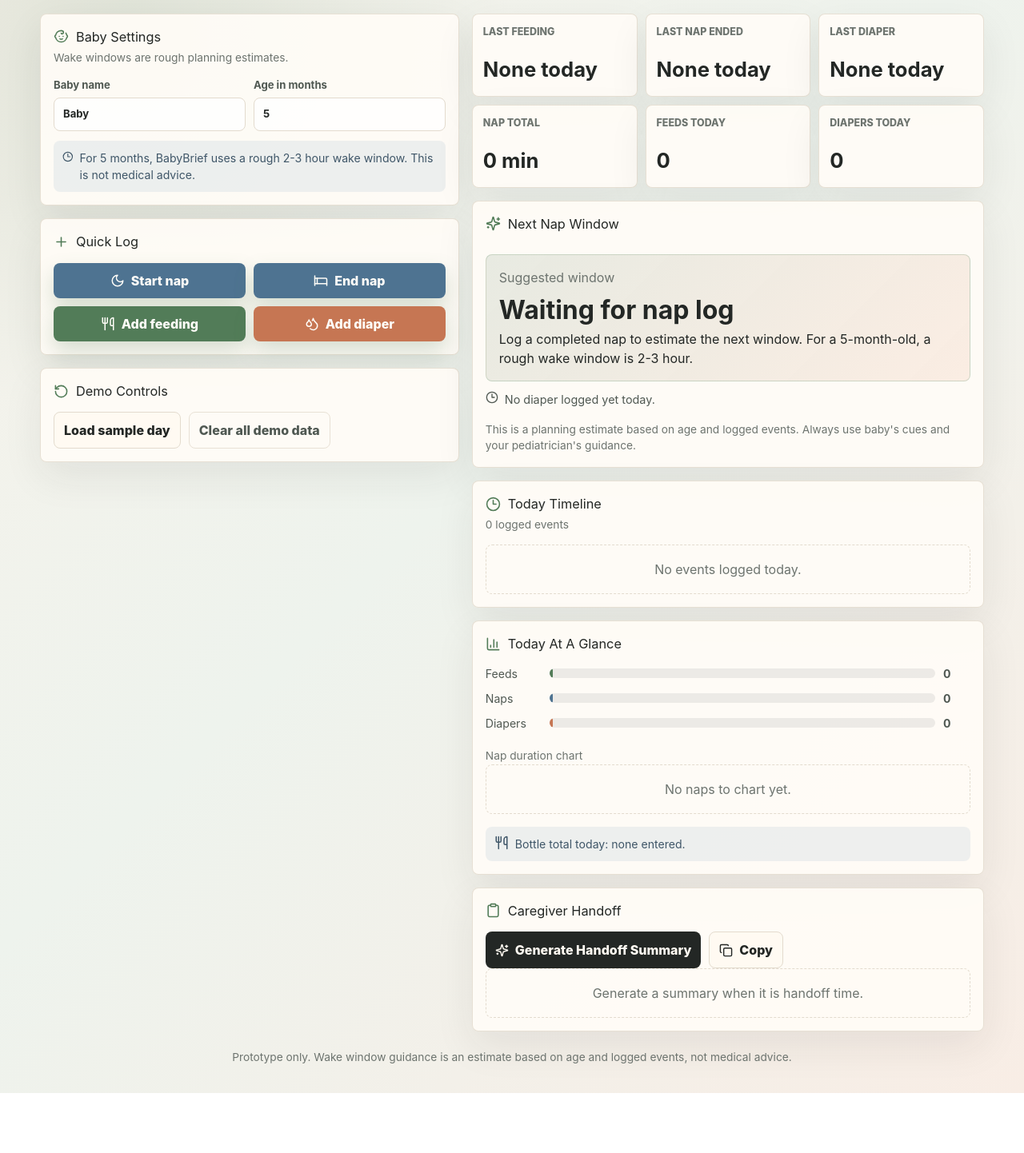
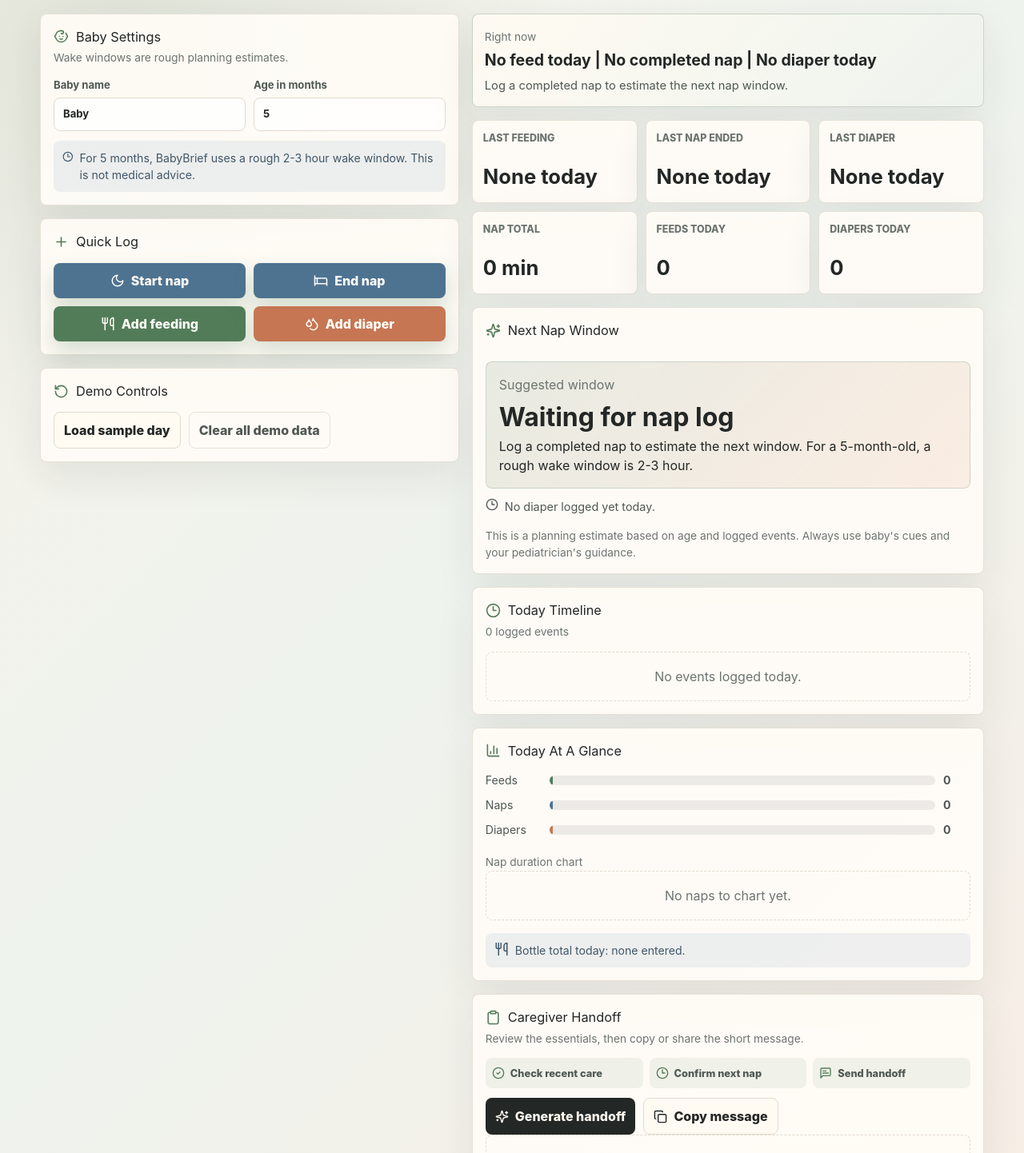
Before and after one commit to clavellem/BabyBrief, a Next.js app: page / in a window 1280 px wide. Shown: the part 108-1550 px from the top of the page at 80% size. Before the commit the page ends 1475 px from the top, so only its background shows below. Built offline with nearby package versions, Linux system fonts and the light colour scheme.

Commit message:
Add editable events and improved handoff UX

```diff
--- a/app/globals.css
+++ b/app/globals.css
@@ -269,6 +269,23 @@ textarea:focus {
   border: 1px dashed rgba(135, 166, 138, 0.7);
 }
 
+.form-panel-header {
+  display: flex;
+  gap: 8px;
+  align-items: baseline;
+  justify-content: space-between;
+  margin-bottom: 10px;
+}
+
+.form-panel-header strong {
+  font-size: 0.95rem;
+}
+
+.form-panel-header span {
+  color: var(--muted);
+  font-size: 0.8rem;
+}
+
 .full-span {
   grid-column: 1 / -1;
 }
@@ -285,6 +302,29 @@ textarea:focus {
   display: grid;
   grid-template-columns: repeat(3, minmax(0, 1fr));
   gap: 10px;
+}
+
+.right-now-card {
+  display: grid;
+  gap: 8px;
+  padding: 15px;
+  border: 1px solid rgba(135, 166, 138, 0.42);
+  border-radius: 8px;
+  background: linear-gradient(135deg, rgba(255, 250, 242, 0.94), rgba(238, 243, 237, 0.92));
+  box-shadow: 0 18px 50px rgba(35, 39, 37, 0.08);
+}
+
+.right-now-card strong {
+  display: block;
+  margin-top: 5px;
+  font-size: clamp(1rem, 2vw, 1.22rem);
+  line-height: 1.35;
+}
+
+.right-now-card p {
+  margin: 0;
+  color: #4f5852;
+  font-size: 0.92rem;
 }
 
 .metric-card {
@@ -385,6 +425,15 @@ textarea:focus {
   color: #8d5151;
 }
 
+.timeline-actions {
+  display: flex;
+  gap: 6px;
+}
+
+.edit-icon {
+  color: #4f6f86;
+}
+
 .charts-grid {
   display: grid;
   gap: 16px;
@@ -435,8 +484,92 @@ textarea:focus {
   padding: 14px;
   box-shadow: none;
   background: #fffaf2;
-  white-space: pre-line;
   line-height: 1.55;
+}
+
+.summary-box span,
+.handoff-review span,
+.missing-list span {
+  display: block;
+  color: var(--muted);
+  font-size: 0.76rem;
+  font-weight: 800;
+  text-transform: uppercase;
+}
+
+.summary-box p,
+.handoff-review p,
+.missing-list p {
+  margin: 5px 0 0;
+}
+
+.handoff-actions {
+  justify-content: flex-start;
+  margin-top: 0;
+}
+
+.handoff-steps {
+  display: grid;
+  grid-template-columns: repeat(3, minmax(0, 1fr));
+  gap: 8px;
+  margin-bottom: 12px;
+}
+
+.handoff-steps div {
+  display: flex;
+  gap: 7px;
+  align-items: center;
+  min-height: 38px;
+  padding: 8px;
+  border-radius: 8px;
+  background: rgba(135, 166, 138, 0.12);
+  color: #4f5852;
+  font-size: 0.8rem;
+  font-weight: 800;
+}
+
+.handoff-steps svg {
+  flex: 0 0 auto;
+  color: var(--sage-dark);
+}
+
+.handoff-panel {
+  display: grid;
+  gap: 10px;
+  margin-top: 12px;
+}
+
+.handoff-review {
+  display: grid;
+  grid-template-columns: repeat(2, minmax(0, 1fr));
+  gap: 9px;
+}
+
+.handoff-review > div,
+.missing-list {
+  padding: 12px;
+  border: 1px solid var(--line);
+  border-radius: 8px;
+  background: rgba(255, 255, 255, 0.58);
+}
+
+.handoff-review strong {
+  display: block;
+  margin-top: 5px;
+  line-height: 1.45;
+}
+
+.full-width-button {
+  width: 100%;
+}
+
+.handoff-empty {
+  display: grid;
+  gap: 5px;
+}
+
+.handoff-empty strong {
+  color: var(--ink);
 }
 
 .empty-state {
@@ -493,12 +626,27 @@ textarea:focus {
   }
 
   .timeline-row {
-    grid-template-columns: 36px 1fr auto;
+    grid-template-columns: 36px 1fr;
     padding: 10px;
+  }
+
+  .timeline-actions {
+    grid-column: 2;
+    justify-content: flex-start;
   }
 
   .bar-row,
   .nap-bar {
     grid-template-columns: 60px 1fr 44px;
   }
+
+  .form-panel-header,
+  .handoff-review,
+  .handoff-steps {
+    grid-template-columns: 1fr;
+  }
+
+  .form-panel-header {
+    display: grid;
+  }
 }
--- a/app/page.tsx
+++ b/app/page.tsx
@@ -5,13 +5,17 @@ import {
   BarChart3,
   Bed,
   CalendarDays,
+  CheckCircle2,
   Clipboard,
   Clock3,
   Copy,
   Droplets,
+  MessageSquareText,
   Moon,
+  Pencil,
   Plus,
   RotateCcw,
+  Share2,
   Sparkles,
   Trash2,
   Utensils,
@@ -58,6 +62,17 @@ type ActiveNap = {
 };
 
 type FormMode = "feeding" | "diaper" | "nap-start" | "nap-end" | null;
+
+type HandoffSummary = {
+  generatedAt: string;
+  overview: string;
+  lastFeed: string;
+  lastNap: string;
+  lastDiaper: string;
+  nextNap: string;
+  missing: string[];
+  copyable: string;
+};
 
 const eventStorageKey = "babybrief.events";
 const settingsStorageKey = "babybrief.settings";
@@ -292,7 +307,7 @@ function buildInsights(events: BabyEvent[], ageMonths: number) {
   return insights.length ? insights : ["Today is lightly logged so far."];
 }
 
-function buildHandoff(events: BabyEvent[], settings: BabySettings) {
+function buildHandoff(events: BabyEvent[], settings: BabySettings): HandoffSummary {
   const todayEvents = events.filter((event) => isToday(eventDate(event)));
   const feedCount = todayEvents.filter((event) => event.type === "feeding").length;
   const diapers = todayEvents.filter((event): event is Extract<BabyEvent, { type: "diaper" }> => event.type === "diaper");
@@ -338,18 +353,31 @@ function buildHandoff(events: BabyEvent[], settings: BabySettings) {
     ? `${copyableParts.join(", ")}.`
     : "The day has not been logged yet.";
 
-  return `Today so far: ${feedCount} feed${feedCount === 1 ? "" : "s"}, ${diapers.length} diaper${diapers.length === 1 ? "" : "s"}, and ${naps.length} nap${naps.length === 1 ? "" : "s"} totaling ${formatDuration(napTotal)}.
+  return {
+    generatedAt: new Date().toISOString(),
+    overview: `Today so far: ${feedCount} feed${feedCount === 1 ? "" : "s"}, ${diapers.length} diaper${diapers.length === 1 ? "" : "s"}, and ${naps.length} nap${naps.length === 1 ? "" : "s"} totaling ${formatDuration(napTotal)}.`,
+    lastFeed: lastFeedLine,
+    lastNap: lastNapLine,
+    lastDiaper: lastDiaperLine,
+    nextNap: predictionLine,
+    missing: missing.length ? missing : ["No obvious gaps from today's logs."],
+    copyable
+  };
+}
 
-${lastFeedLine}
-${lastNapLine}
-${lastDiaperLine}
-${predictionLine}
+function formatHandoffForClipboard(handoff: HandoffSummary) {
+  return `${handoff.overview}
+
+${handoff.lastFeed}
+${handoff.lastNap}
+${handoff.lastDiaper}
+${handoff.nextNap}
 
 Missing context:
-${missing.length ? missing.map((item) => `- ${item}`).join("\n") : "- No obvious gaps from today's logs."}
+${handoff.missing.map((item) => `- ${item}`).join("\n")}
 
 Copyable handoff:
-"${copyable}"`;
+"${handoff.copyable}"`;
 }
 
 export default function Home() {
@@ -358,6 +386,7 @@ export default function Home() {
   const [activeNap, setActiveNap] = useState<ActiveNap | null>(null);
   const [currentDate, setCurrentDate] = useState<Date | null>(null);
   const [formMode, setFormMode] = useState<FormMode>(null);
+  const [editingEventId, setEditingEventId] = useState<string | null>(null);
   const [timeValue, setTimeValue] = useState(toInputValue(new Date()));
   const [napStartValue, setNapStartValue] = useState(toInputValue(new Date(Date.now() - 35 * 60000)));
   const [napEndValue, setNapEndValue] = useState(toInputValue(new Date()));
@@ -365,8 +394,9 @@ export default function Home() {
   const [amountOz, setAmountOz] = useState("");
   const [diaperType, setDiaperType] = useState<DiaperType>("wet");
   const [note, setNote] = useState("");
-  const [handoff, setHandoff] = useState("");
+  const [handoff, setHandoff] = useState<HandoffSummary | null>(null);
   const [copied, setCopied] = useState(false);
+  const [shared, setShared] = useState(false);
 
   useEffect(() => {
     const storedEvents = window.localStorage.getItem(eventStorageKey);
@@ -428,6 +458,7 @@ export default function Home() {
 
   function openForm(mode: Exclude<FormMode, null>) {
     const now = new Date();
+    setEditingEventId(null);
     setFormMode(mode);
     setTimeValue(toInputValue(now));
     setNapEndValue(toInputValue(now));
@@ -437,24 +468,54 @@ export default function Home() {
     setDiaperType("wet");
     setNote(activeNap && mode === "nap-end" ? activeNap.note ?? "" : "");
     setCopied(false);
+    setShared(false);
   }
 
   function resetForm() {
     setFormMode(null);
+    setEditingEventId(null);
     setNote("");
   }
 
   function addEvent(event: BabyEvent) {
     setEvents((current) => [...current.filter((item) => item.id !== event.id), event]);
-    setHandoff("");
+    setHandoff(null);
     resetForm();
+  }
+
+  function editEvent(event: BabyEvent) {
+    setEditingEventId(event.id);
+    setCopied(false);
+    setShared(false);
+
+    if (event.type === "feeding") {
+      setFormMode("feeding");
+      setTimeValue(toInputValue(new Date(event.timestamp)));
+      setFeedingType(event.feedingType);
+      setAmountOz(event.amountOz ? String(event.amountOz) : "");
+      setNote(event.note ?? "");
+    }
+
+    if (event.type === "diaper") {
+      setFormMode("diaper");
+      setTimeValue(toInputValue(new Date(event.timestamp)));
+      setDiaperType(event.diaperType);
+      setNote(event.note ?? "");
+    }
+
+    if (event.type === "nap") {
+      setFormMode("nap-end");
+      setNapStartValue(toInputValue(new Date(event.startTime)));
+      setNapEndValue(toInputValue(new Date(event.endTime)));
+      setNote(event.note ?? "");
+    }
   }
 
   function submitForm() {
     if (formMode === "feeding") {
       const amount = Number.parseFloat(amountOz);
       addEvent({
-        id: makeId(),
+        id: editingEventId ?? makeId(),
         type: "feeding",
         timestamp: fromInputValue(timeValue),
         feedingType,
@@ -465,7 +526,7 @@ export default function Home() {
 
     if (formMode === "diaper") {
       addEvent({
-        id: makeId(),
+        id: editingEventId ?? makeId(),
         type: "diaper",
         timestamp: fromInputValue(timeValue),
         diaperType,
@@ -478,6 +539,7 @@ export default function Home() {
         startTime: fromInputValue(timeValue),
         note: note.trim() || undefined
       });
+      setHandoff(null);
       resetForm();
     }
 
@@ -485,14 +547,14 @@ export default function Home() {
       const startTime = fromInputValue(napStartValue);
       const endTime = fromInputValue(napEndValue);
       addEvent({
-        id: makeId(),
+        id: editingEventId ?? makeId(),
         type: "nap",
         startTime,
         endTime,
         durationMinutes: minutesBetween(startTime, endTime),
         note: note.trim() || undefined
       });
-      setActiveNap(null);
+      if (!editingEventId) setActiveNap(null);
     }
   }
 
@@ -500,27 +562,47 @@ export default function Home() {
     setEvents(sampleDay());
     setSettings({ babyName: "Baby", babyAgeMonths: 5 });
     setActiveNap(null);
-    setHandoff("");
+    setHandoff(null);
     resetForm();
   }
 
   function clearData() {
     setEvents([]);
     setActiveNap(null);
-    setHandoff("");
+    setHandoff(null);
     resetForm();
   }
 
   function deleteEvent(id: string) {
     setEvents((current) => current.filter((event) => event.id !== id));
-    setHandoff("");
+    setHandoff(null);
   }
 
   async function copyHandoff() {
     if (!handoff) return;
-    await navigator.clipboard.writeText(handoff);
+    await navigator.clipboard.writeText(handoff.copyable);
     setCopied(true);
+    setShared(false);
     window.setTimeout(() => setCopied(false), 1800);
+  }
+
+  async function copyFullHandoff() {
+    if (!handoff) return;
+    await navigator.clipboard.writeText(formatHandoffForClipboard(handoff));
+    setCopied(true);
+    setShared(false);
+    window.setTimeout(() => setCopied(false), 1800);
+  }
+
+  async function shareHandoff() {
+    if (!handoff || !navigator.share) return;
+    await navigator.share({
+      title: `${settings.babyName} handoff`,
+      text: handoff.copyable
+    });
+    setShared(true);
+    setCopied(false);
+    window.setTimeout(() => setShared(false), 1800);
   }
 
   const metrics = [
@@ -540,6 +622,21 @@ export default function Home() {
     { label: "Feeds today", value: String(feedCount) },
     { label: "Diapers today", value: String(diaperCount) }
   ];
+  const rightNowSummary = [
+    lastFeed ? `Fed ${formatSince(lastFeed.timestamp)}` : "No feed today",
+    lastNap ? `Nap ended ${formatSince(lastNap.endTime)}` : "No completed nap",
+    lastDiaper ? `Diaper ${formatSince(lastDiaper.timestamp)}` : "No diaper today"
+  ].join(" | ");
+  const formTitle = editingEventId
+    ? "Edit logged event"
+    : formMode === "nap-start"
+      ? "Start a nap"
+      : formMode === "nap-end"
+        ? "End a nap"
+        : formMode === "feeding"
+          ? "Add feeding"
+          : "Add diaper";
+  const canShare = typeof navigator !== "undefined" && Boolean(navigator.share);
 
   return (
     <main className="shell">
@@ -630,6 +727,10 @@ export default function Home() {
 
             {formMode ? (
               <div className="form-panel">
+                <div className="form-panel-header">
+                  <strong>{formTitle}</strong>
+                  {editingEventId ? <span>Changes update the timeline immediately.</span> : null}
+                </div>
                 <div className="form-grid">
                   {formMode === "feeding" ? (
                     <>
@@ -701,8 +802,8 @@ export default function Home() {
                     Cancel
                   </button>
                   <button className="secondary-button" onClick={submitForm} type="button">
-                    <Plus size={17} />
-                    Save
+                    {editingEventId ? <CheckCircle2 size={17} /> : <Plus size={17} />}
+                    {editingEventId ? "Save changes" : "Save"}
                   </button>
                 </div>
               </div>
@@ -730,6 +831,18 @@ export default function Home() {
         </section>
 
         <section className="right-stack">
+          <div className="right-now-card">
+            <div>
+              <span className="section-kicker">Right now</span>
+              <strong>{rightNowSummary}</strong>
+            </div>
+            <p>
+              {prediction.lowerIso && prediction.upperIso
+                ? `Next nap window: ${formatTime(prediction.lowerIso)}-${formatTime(prediction.upperIso)}`
+                : "Log a completed nap to estimate the next nap window."}
+            </p>
+          </div>
+
           <div className="metrics-grid" aria-label="Current status">
             {metrics.map((metric) => (
               <article className="metric-card" key={metric.label}>
@@ -796,9 +909,14 @@ export default function Home() {
                         {event.note ? ` - ${event.note}` : ""}
                       </p>
                     </div>
-                    <button className="icon-button" type="button" aria-label="Delete event" onClick={() => deleteEvent(event.id)}>
-                      <Trash2 size={16} />
-                    </button>
+                    <div className="timeline-actions">
+                      <button className="icon-button edit-icon" type="button" aria-label="Edit event" onClick={() => editEvent(event)}>
+                        <Pencil size={16} />
+                      </button>
+                      <button className="icon-button" type="button" aria-label="Delete event" onClick={() => deleteEvent(event.id)}>
+                        <Trash2 size={16} />
+                      </button>
+                    </div>
                   </article>
                 ))
               ) : (
@@ -874,19 +992,84 @@ export default function Home() {
                   <Clipboard size={19} />
                   Caregiver Handoff
                 </h2>
+                <p className="section-kicker">Review the essentials, then copy or share the short message.</p>
               </div>
             </div>
-            <div className="form-actions" style={{ justifyContent: "flex-start", marginTop: 0 }}>
+            <div className="handoff-steps">
+              <div>
+                <CheckCircle2 size={16} />
+                <span>Check recent care</span>
+              </div>
+              <div>
+                <Clock3 size={16} />
+                <span>Confirm next nap</span>
+              </div>
+              <div>
+                <MessageSquareText size={16} />
+                <span>Send handoff</span>
+              </div>
+            </div>
+            <div className="form-actions handoff-actions">
               <button className="copy-button" type="button" onClick={() => setHandoff(buildHandoff(events, settings))}>
                 <Sparkles size={17} />
-                Generate Handoff Summary
+                {handoff ? "Refresh handoff" : "Generate handoff"}
               </button>
               <button className="secondary-button" type="button" onClick={copyHandoff} disabled={!handoff}>
                 <Copy size={17} />
-                {copied ? "Copied" : "Copy"}
+                {copied ? "Copied" : "Copy message"}
               </button>
+              {canShare ? (
+                <button className="secondary-button" type="button" onClick={shareHandoff} disabled={!handoff}>
+                  <Share2 size={17} />
+                  {shared ? "Shared" : "Share"}
+                </button>
+              ) : null}
             </div>
-            {handoff ? <div className="summary-box">{handoff}</div> : <div className="empty-state">Generate a summary when it is handoff time.</div>}
+            {handoff ? (
+              <div className="handoff-panel">
+                <div className="handoff-review">
+                  <div>
+                    <span>Today</span>
+                    <strong>{handoff.overview}</strong>
+                  </div>
+                  <div>
+                    <span>Last feed</span>
+                    <p>{handoff.lastFeed}</p>
+                  </div>
+                  <div>
+                    <span>Last nap</span>
+                    <p>{handoff.lastNap}</p>
+                  </div>
+                  <div>
+                    <span>Last diaper</span>
+                    <p>{handoff.lastDiaper}</p>
+                  </div>
+                  <div>
+                    <span>Next nap</span>
+                    <p>{handoff.nextNap}</p>
+                  </div>
+                </div>
+                <div className="missing-list">
+                  <span>Missing context</span>
+                  {handoff.missing.map((item) => (
+                    <p key={item}>{item}</p>
+                  ))}
+                </div>
+                <div className="summary-box">
+                  <span>Copyable message</span>
+                  <p>{handoff.copyable}</p>
+                </div>
+                <button className="ghost-button full-width-button" type="button" onClick={copyFullHandoff}>
+                  <Clipboard size={17} />
+                  Copy full summary
+                </button>
+              </div>
+            ) : (
+              <div className="empty-state handoff-empty">
+                <strong>Ready when the next caregiver is.</strong>
+                <span>Generate a handoff to gather the latest feed, nap, diaper, and next-nap estimate in one place.</span>
+              </div>
+            )}
           </div>
         </section>
       </div>
```
